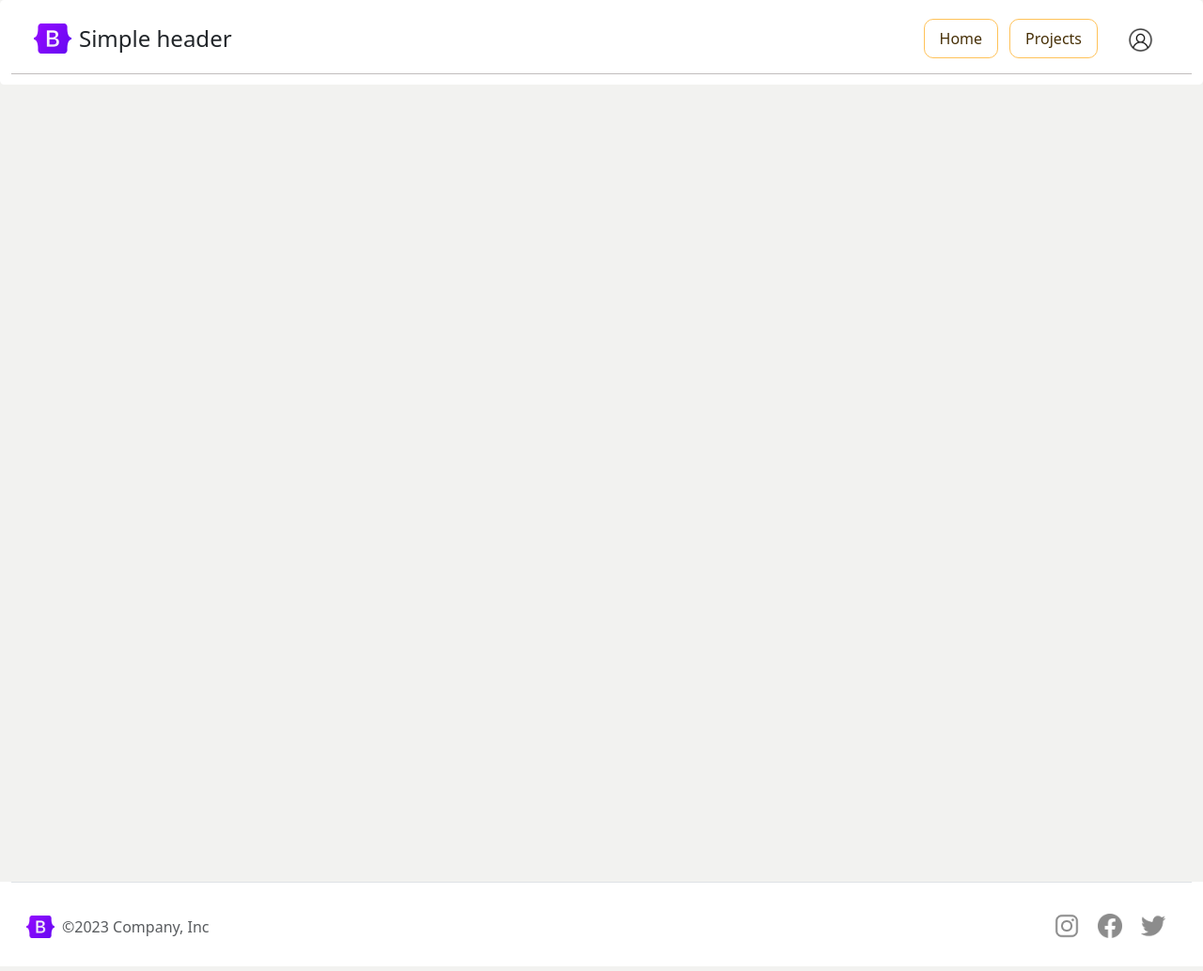
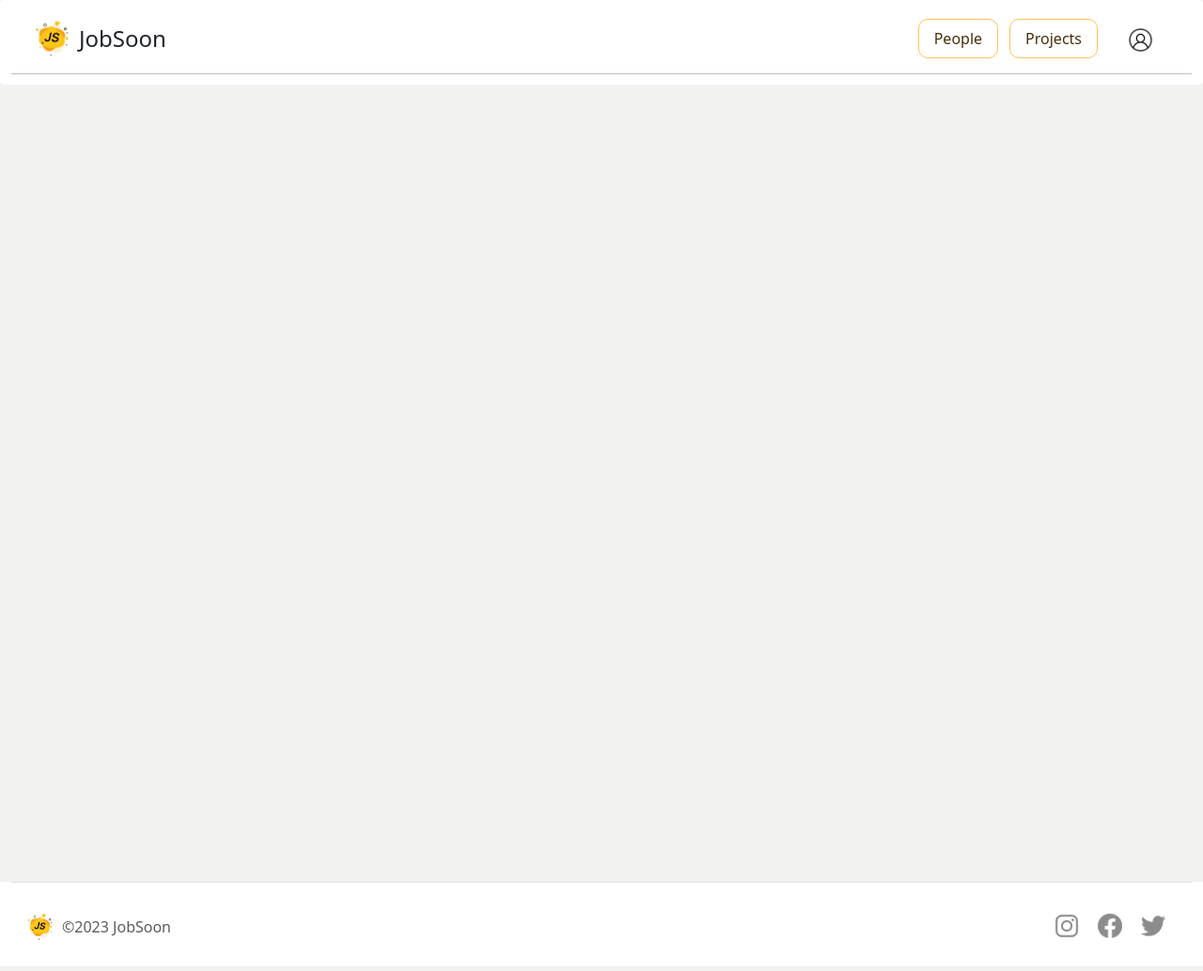
Before and after one commit to antos07/int20h-2023, a Django app: page /users/ in a window 1280 px wide. Shown: the whole page at 94% size. Run offline with Django 4.2, Linux system fonts and the light colour scheme; parts of the project's set-up code (start-up, migrations or seed data) failed here and were passed over; some libraries are stand-ins or nearby versions; some web fonts are replaced.

Commit message:
edit base

```diff
--- a/main-back/website/templates/website/base.html
+++ b/main-back/website/templates/website/base.html
@@ -8,7 +8,7 @@
     <link href="https://fonts.cdnfonts.com/css/ink-free" rel="stylesheet">
     <link href="{% static 'css/bootstrap.min.css' %}" rel="stylesheet">
     <link href="{% static 'css/unique.css' %}" rel="stylesheet">
-    <link rel="icon" type="image/x-icon" href="#">
+    <link rel="icon" type="image/x-icon" href="{% static 'images/icon.ico' %}">
     <title>{% block title %}Title{% endblock %}</title>
 
     {% block additionalHeadElements %}{% endblock %}
@@ -18,12 +18,12 @@
 <div class="container-fluid" style="border-radius: 0.275rem; background-color: white; min-height: 90px;">
     <header class="d-flex flex-wrap justify-content-center py-3 head">
         <p class="d-flex align-items-center mb-3 ms-4 me-4 mt-1 mb-md-0 me-md-auto text-dark text-decoration-none">
-            <img class="bi me-2" width="40" height="32" src="{% static 'images/project-logo.png' %}">
-            <span class="fs-4 me-3">Simple header</span>
+            <img class="bi me-2" width="40" height="40" src="{% static 'images/logo.jpg' %}">
+            <span class="fs-4 me-3">JobSoon</span>
         </p>
 
         <ul class="nav nav-pills me-4 mt-1 ms-4">
-            <li class="nav-item head-button-wrapper me-1"><a href="#" class="nav-link">Home</a></li>
+            <li class="nav-item head-button-wrapper me-1"><a href="#" class="nav-link">People</a></li>
             <li class="nav-item head-button-wrapper me-1 ms-2"><a href="{% url 'website:projects' %}" class="nav-link">Projects</a>
             </li>
             {% if user.id %}
@@ -44,9 +44,9 @@
     <footer class="d-flex flex-wrap justify-content-between align-items-center py-3 my-4 border-top">
         <div class="col-md-4 d-flex align-items-center ms-3 mt-3">
             <p href="/" class="mb-3 me-2 text-muted text-decoration-none lh-1">
-                <img src="{% static 'images/project-logo.png' %}" class="bi" width="30" height="24">
+                <img src="{% static 'images/logo.jpg' %}" class="bi" width="30" height="30">
             </p>
-            <p class="text-muted">©2023 Company, Inc</p>
+            <p class="text-muted">©2023 JobSoon</p>
         </div>
 
         <div class="nav col-md-4 justify-content-end list-unstyled d-flex me-3 mt-3 mb-3">
```
Also changed, not shown: main-back/website/static/images/icon.ico (added), main-back/website/static/images/logo.jpg (added).
